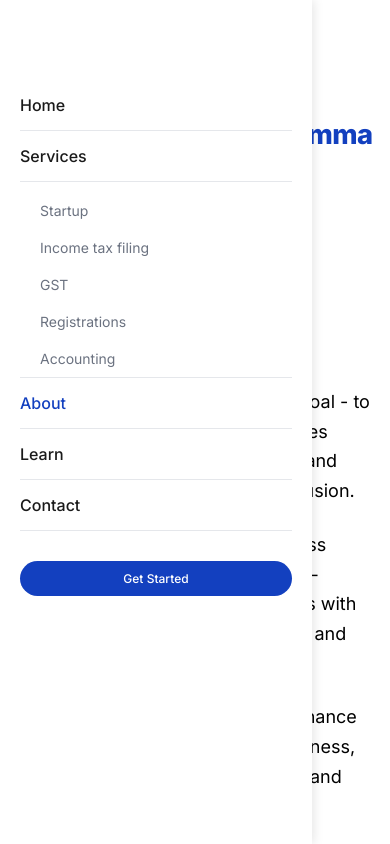
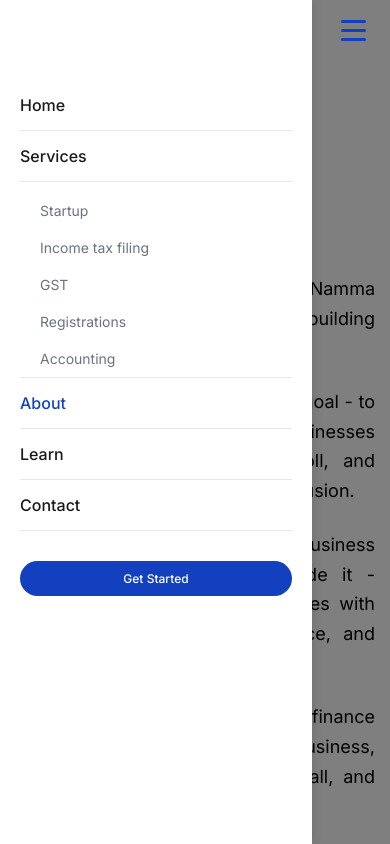
Before and after one commit to PreethamMR22/Plus-and-Minus---CA-website--BrandPsychology, a React (Vite) app in the folder plus-and-minus-react/: page /about in a window 390 px wide. Both pictures are taken after a click on the button 353 px from the left and 30 px from the top of the page. Shown: the top 844 px of the page. Built offline with nearby package versions, Linux system fonts and the light colour scheme.

Commit message:
mobile version of the about page is fixed

```diff
--- a/plus-and-minus-react/src/components/Navbar.css
+++ b/plus-and-minus-react/src/components/Navbar.css
@@ -272,7 +272,7 @@ nav .btn-primary:hover span,
 .mobile-menu-toggle span {
   width: 25px;
   height: 3px;
-  background: var(--white);
+  background: rgb(19, 64, 191);
   margin: 3px 0;
   transition: 0.3s;
   border-radius: 2px;
@@ -356,6 +356,17 @@ nav.scrolled .mobile-menu-toggle span {
   justify-content: center;
 }
 
+/* Mobile Menu Overlay */
+.mobile-menu-overlay {
+  position: fixed;
+  top: 0;
+  left: 0;
+  right: 0;
+  bottom: 0;
+  background: rgba(0, 0, 0, 0.5);
+  z-index: 999;
+}
+
 /* Responsive */
 @media (max-width: 900px) {
   nav {
--- a/plus-and-minus-react/src/components/Navbar.jsx
+++ b/plus-and-minus-react/src/components/Navbar.jsx
@@ -104,6 +104,11 @@ const Navbar = () => {
           </div>
         </div>
       </div>
+
+      {/* Mobile Menu Overlay */}
+      {mobileMenuOpen && (
+        <div className="mobile-menu-overlay" onClick={() => setMobileMenuOpen(false)}></div>
+      )}
     </nav>
   );
 };
--- a/plus-and-minus-react/src/pages/About.css
+++ b/plus-and-minus-react/src/pages/About.css
@@ -34,6 +34,10 @@
   letter-spacing: -0.02em;
   text-align: center;
   white-space: nowrap; /* Force one line */
+}
+
+.hero-title-line {
+  display: inline;
 }
 
 .blue-text {
@@ -175,6 +179,10 @@
 /* Mission & Vision */
 .mission-vision-section {
   background: rgb(241, 245, 250);
+}
+
+.mission-vision-spacing-mobile {
+  display: none;
 }
 
 .mission-vision-grid {
@@ -366,33 +374,6 @@
   text-align: right;
 }
 
-.testimonials-navigation-fresh {
-  display: flex;
-  justify-content: center;
-  gap: 20px;
-}
-
-.nav-arrow {
-  width: 50px;
-  height: 50px;
-  border-radius: 50%;
-  border: 2px solid rgba(19, 64, 191, 0.3);
-  background: transparent;
-  color: rgb(19, 64, 191);
-  font-size: 18px;
-  cursor: pointer;
-  transition: all 0.3s ease;
-  display: flex;
-  align-items: center;
-  justify-content: center;
-}
-
-.nav-arrow:hover {
-  background: rgb(19, 64, 191);
-  color: #fff;
-  border-color: rgb(19, 64, 191);
-}
-
 /* CTA Section */
 .cta-section-fresh {
   background: #fff;
@@ -539,6 +520,7 @@
   .story-content p {
     font-size: 18px;
     margin-bottom: 24px;
+    text-align: justify;
   }
 
   .stats-grid-box {
@@ -579,10 +561,16 @@
     margin-bottom: 40px;
     font-size: clamp(20px, 7vw, 28px);
     white-space: normal;
+    text-align: left;
+  }
+
+  .hero-title-line {
+    display: block;
   }
 
   .sub-heading {
     font-size: 20px;
+    text-align: left;
   }
 
   .stats-grid-box {
@@ -613,7 +601,20 @@
   }
 
   .section-subtitle {
-    margin-top: -20px;
+    margin-top: 0;
+  }
+
+  .section-title-large {
+    text-align: left;
+    margin-bottom: 50px;
+  }
+
+  .section-header-centered {
+    text-align: left;
+  }
+
+  .section-subtitle {
+    text-align: left;
   }
 
   /* Testimonials Mobile Responsive */
@@ -628,11 +629,13 @@
   }
 
   .testimonials-title {
-    font-size: clamp(20px, 5vw, 32px);
+    font-size: clamp(28px, 6vw, 40px);
+    text-align: center;
   }
 
   .testimonials-subtitle {
     font-size: clamp(12px, 3vw, 16px);
+    text-align: center;
   }
 
   .testimonial-text {
@@ -644,8 +647,12 @@
   }
 
   /* CTA Section Mobile Responsive */
+  .cta-section-fresh {
+    text-align: center;
+  }
+
   .cta-greeting, .cta-heading {
-    font-size: clamp(20px, 5vw, 32px);
+    font-size: clamp(28px, 6vw, 40px);
   }
 
   .cta-description {
@@ -664,9 +671,24 @@
   }
 
   /* Mission & Vision Mobile Responsive */
+  .mission-vision-spacing-mobile {
+    display: block;
+    height: 80px;
+  }
+
+  .mission-vision-section .container {
+    padding-top: 0;
+  }
+
+  .mission-vision-section .section-title-large {
+    margin-bottom: 0 !important;
+    padding-bottom: 0;
+  }
+
   .mission-vision-grid {
     grid-template-columns: 1fr;
     gap: 30px;
+    margin-top: 0 !important;
   }
 
   .mission-vision-cards {
--- a/plus-and-minus-react/src/pages/About.jsx
+++ b/plus-and-minus-react/src/pages/About.jsx
@@ -105,7 +105,7 @@ const About = () => {
         <div className="container">
           <div className="hero-content-wrapper">
             <h1 className="hero-title fade-up">
-              Namma Bengaluru. <span className="blue-text">Namma Startups.</span> Namma Taxpayers
+              <span className="hero-title-line">Namma Bengaluru.</span> <span className="hero-title-line blue-text">Namma Startups.</span> <span className="hero-title-line">Namma Taxpayers</span>
             </h1>
 
             <div className="namma-story-section fade-up" style={{ animationDelay: '0.2s' }}>
@@ -155,6 +155,7 @@ const About = () => {
           <h2 className="section-title-large">
             Built in Bengaluru. <span className="blue-text">For Bengaluru.</span>
           </h2>
+          <div className="mission-vision-spacing-mobile"></div>
           <div className="mission-vision-grid">
             <div className="mission-vision-cards">
               <div className="mission-card fade-up">
@@ -239,10 +240,6 @@ const About = () => {
               </div>
             ))}
           </div>
-          <div className="testimonials-navigation-fresh">
-            <button className="nav-arrow left-arrow"><FontAwesomeIcon icon={faChevronLeft} /></button>
-            <button className="nav-arrow right-arrow"><FontAwesomeIcon icon={faChevronRight} /></button>
-          </div>
         </div>
       </section>
 
```
